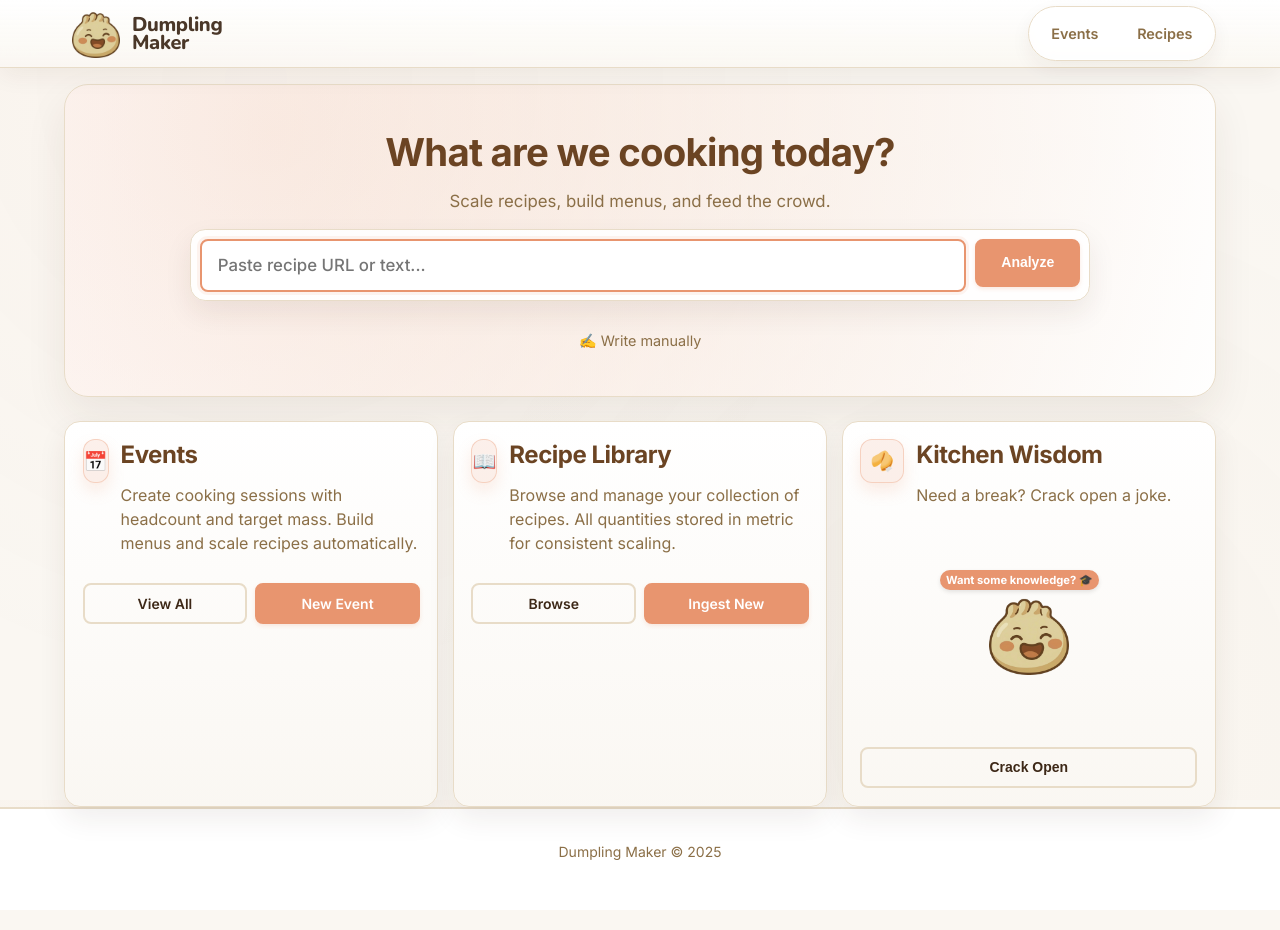
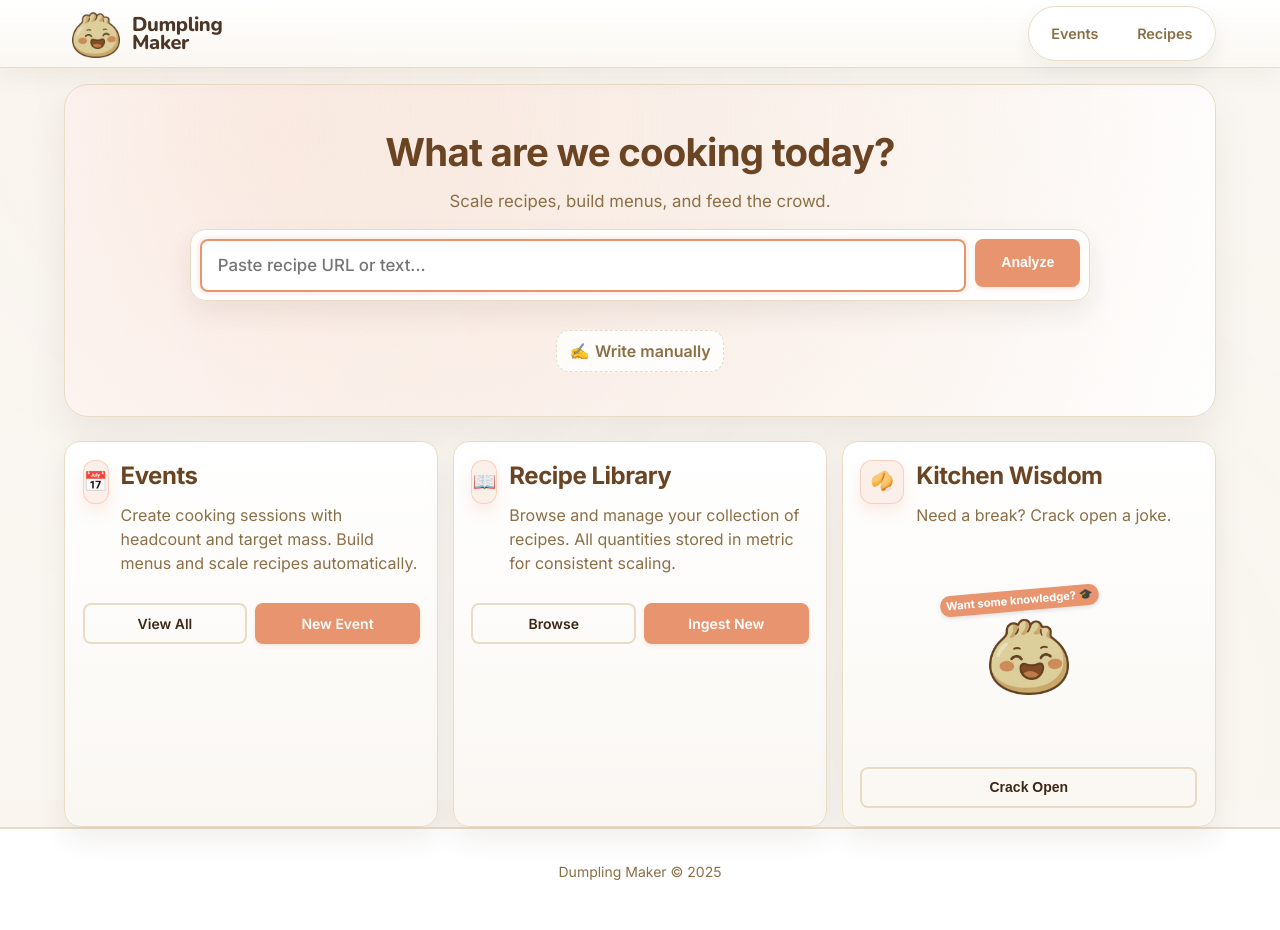
Before and after one commit to liminm/recipe-scaler-formatter, a Next.js app: page / in a window 1280 px wide. Built offline with nearby package versions, Linux system fonts and the light colour scheme.

Commit message:
feat: Introduce dedicated styling for the "Write manually" link and refine Kitchen Wisdom bubble animations.

```diff
--- a/src/app/globals.css
+++ b/src/app/globals.css
@@ -1442,6 +1442,37 @@ body.chili-mode .nav-link.active {
   box-shadow: 0 12px 28px rgba(61, 40, 23, 0.08);
 }
 
+.hero-manual {
+  margin-top: 0.9rem;
+  display: flex;
+  justify-content: center;
+}
+
+.hero-manual-link {
+  display: inline-flex;
+  align-items: center;
+  gap: 0.35rem;
+  padding: 0.5rem 0.8rem;
+  border-radius: 0.85rem;
+  border: 1px dashed var(--color-border);
+  background: rgba(255, 255, 255, 0.85);
+  color: var(--color-text-muted);
+  font-weight: 600;
+  text-decoration: none;
+  transition: all 0.2s ease;
+}
+
+.hero-manual-link:hover {
+  border-color: var(--color-primary);
+  color: var(--color-primary);
+  box-shadow: 0 8px 18px rgba(232, 149, 111, 0.16);
+  transform: translateY(-1px);
+}
+
+.manual-icon {
+  font-size: 1rem;
+}
+
 .panel-foot {
   display: flex;
   gap: 0.5rem;
@@ -2004,6 +2035,10 @@ body.chili-mode .nav-link.active {
     grid-template-columns: 1fr;
   }
 
+  .hero-manual {
+    margin-top: 0.65rem;
+  }
+
   .topbar-content {
     flex-direction: column;
     align-items: flex-start;
--- a/src/app/page.tsx
+++ b/src/app/page.tsx
@@ -46,13 +46,10 @@ export default function Home() {
             </button>
           </form>
 
-          <div style={{ marginTop: '0.75rem', textAlign: 'center' }}>
-            <Link
-              href="/staging?mode=manual"
-              className="text-muted hover:text-primary transition-colors"
-              style={{ fontSize: '0.9rem', textDecoration: 'none', display: 'inline-flex', alignItems: 'center', gap: '0.25rem' }}
-            >
-              <span>✍️</span> Write manually
+          <div className="hero-manual">
+            <Link href="/staging?mode=manual" className="hero-manual-link">
+              <span className="manual-icon">✍️</span>
+              <span>Write manually</span>
             </Link>
           </div>
         </div>
--- a/src/components/KitchenWisdom.tsx
+++ b/src/components/KitchenWisdom.tsx
@@ -170,6 +170,7 @@ export default function KitchenWisdom() {
           pointer-events: none;
           animation: bounce 2s infinite;
           box-shadow: 0 2px 4px rgba(0,0,0,0.1);
+          transform: rotate(-5deg);
         }
 
         .wisdom-content {
@@ -201,8 +202,8 @@ export default function KitchenWisdom() {
         }
 
         @keyframes bounce {
-          0%, 100% { transform: translateY(0); }
-          50% { transform: translateY(-5px); }
+          0%, 100% { transform: translateY(0) rotate(-5deg); }
+          50% { transform: translateY(-5px) rotate(-5deg); }
         }
 
         .fade-in {
@@ -210,8 +211,8 @@ export default function KitchenWisdom() {
         }
 
         @keyframes fadeIn {
-          from { opacity: 0; transform: translateY(5px) translateX(-50%); }
-          to { opacity: 1; transform: translateY(0) translateX(-50%); }
+          from { opacity: 0; transform: translateY(5px); }
+          to { opacity: 1; transform: translateY(0); }
         }
       `}</style>
     </div>
```
